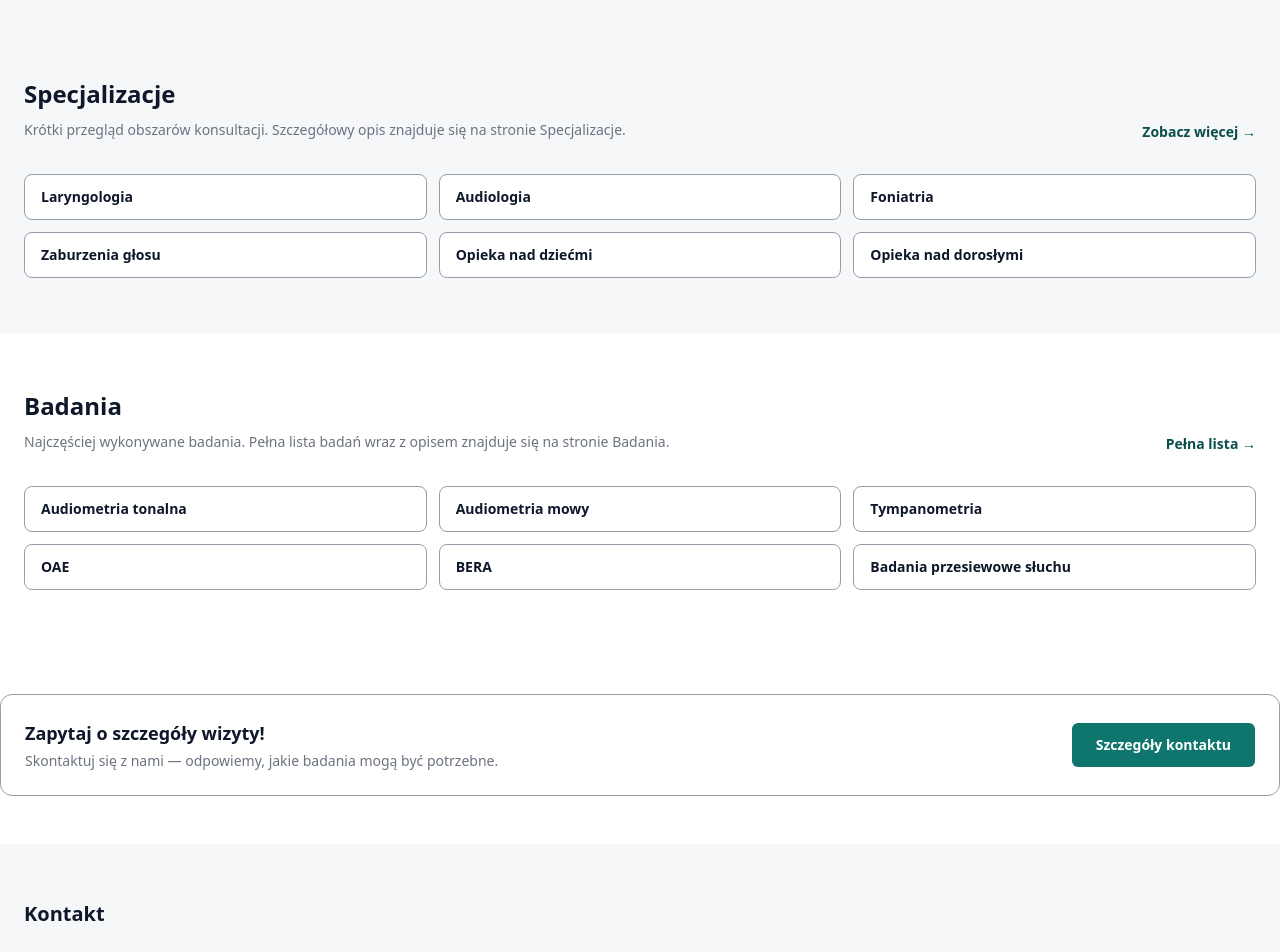
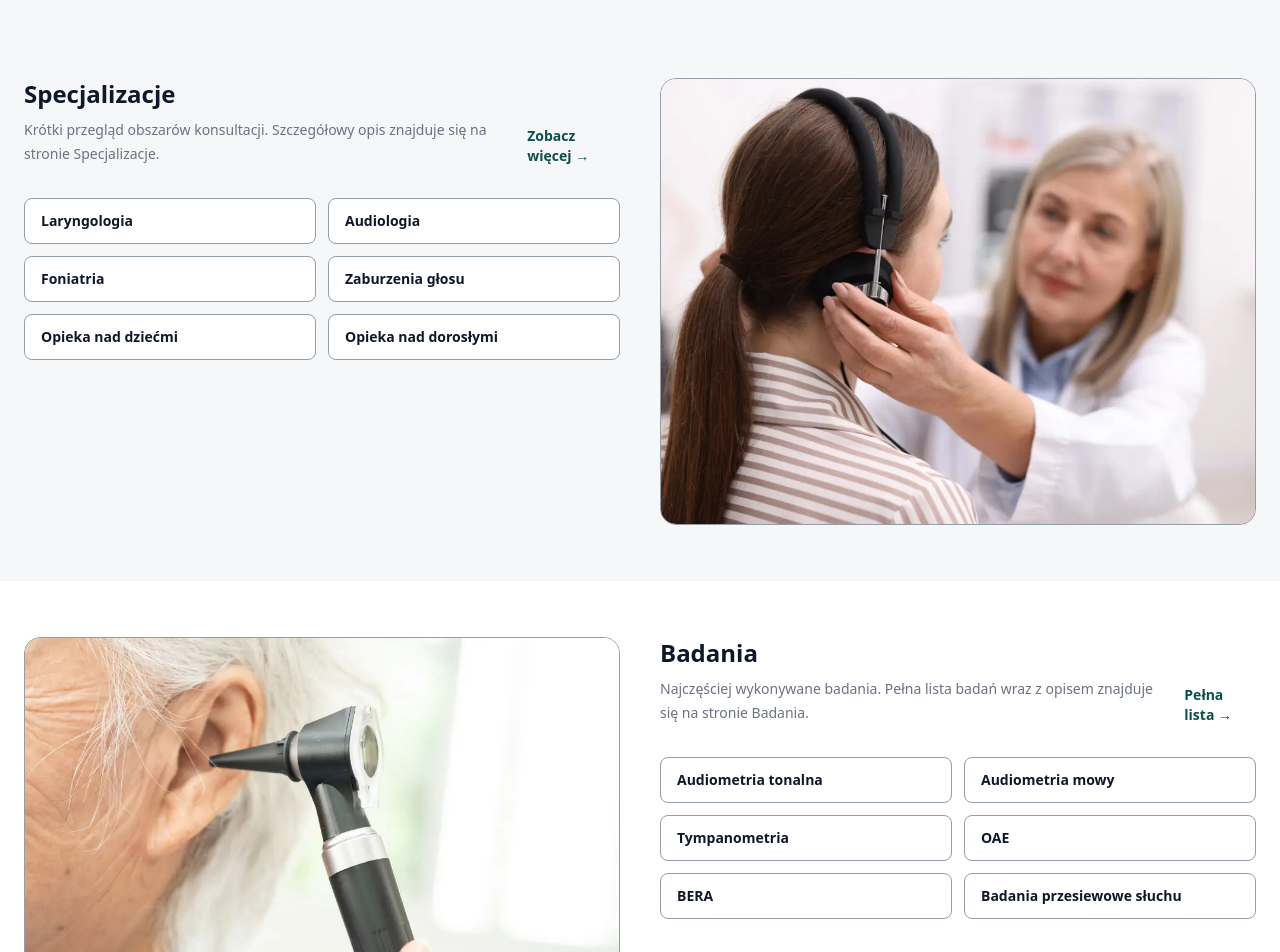
Before and after one commit to Kotvitz/dr-teresinska, a Next.js app: page / in a window 1280 px wide. Shown: the part 900-1852 px from the top of the page. Built offline with nearby package versions, Linux system fonts and the light colour scheme; no server answers.

Commit message:
feat: add illustrative photos to the preview sections on the home page

```diff
--- a/src/app/components/sections/DiagnosticsPreview.tsx
+++ b/src/app/components/sections/DiagnosticsPreview.tsx
@@ -1,3 +1,5 @@
+import Image from "next/image";
+
 const TESTS = [
   "Audiometria tonalna",
   "Audiometria mowy",
@@ -7,14 +9,44 @@ const TESTS = [
   "Badania przesiewowe słuchu",
 ];
 
-export default function DiagnosticsPreview() {
+type Props = {
+  imageSrc?: string;
+  imageAlt?: string;
+};
+
+export default function DiagnosticsPreview({
+  imageSrc,
+  imageAlt = "Ilustracja przedstawiająca diagnostykę słuchu i badania audiologiczne",
+}: Props) {
   return (
-    <section className="container-page py-14">
-      <div className="flex flex-col gap-3 md:flex-row md:items-end md:justify-between">
+    <section className="py-14">
+      <div className="container-page grid gap-10 md:grid-cols-2 md:items-start">
+        <div className="md:order-1">
+          {imageSrc ? (
+            <div className="relative aspect-4/3 w-full overflow-hidden rounded-2xl border border-(--border) bg-(--surface-muted)">
+              <Image
+                src={imageSrc}
+                alt={imageAlt}
+                fill
+                className="object-contain"
+                sizes="(min-width: 768px) 520px, 100vw"
+              />
+            </div>
+          ) : (
+            <div
+              aria-hidden="true"
+              className="aspect-4/3 w-full rounded-2xl border border-(--border) bg-(--surface-muted)"
+            />
+          )}
+        </div>
+
+        <div className="md:order-2">
+          <div className="flex flex-col gap-3 sm:flex-row sm:items-end sm:justify-between">
             <div>
               <h2 className="text-2xl font-bold text-(--text)">Badania</h2>
               <p className="mt-2 max-w-2xl text-sm leading-6 text-(--text-muted)">
-            Najczęściej wykonywane badania. Pełna lista badań wraz z opisem znajduje się na stronie Badania.
+                Najczęściej wykonywane badania. Pełna lista badań wraz z opisem
+                znajduje się na stronie Badania.
               </p>
             </div>
 
@@ -26,7 +58,7 @@ export default function DiagnosticsPreview() {
             </a>
           </div>
 
-      <ul className="mt-8 grid gap-3 sm:grid-cols-2 md:grid-cols-3">
+          <ul className="mt-8 grid gap-3 sm:grid-cols-2">
             {TESTS.map((t) => (
               <li
                 key={t}
@@ -36,6 +68,8 @@ export default function DiagnosticsPreview() {
               </li>
             ))}
           </ul>
+        </div>
+      </div>
     </section>
   );
 }
--- a/src/app/components/sections/ServicesPreview.tsx
+++ b/src/app/components/sections/ServicesPreview.tsx
@@ -1,3 +1,5 @@
+import Image from "next/image";
+
 const ITEMS = [
   "Laryngologia",
   "Audiologia",
@@ -7,18 +9,44 @@ const ITEMS = [
   "Opieka nad dorosłymi",
 ];
 
-export default function ServicesPreview() {
+type Props = {
+  imageSrc?: string;
+  imageAlt?: string;
+};
+
+export default function ServicesPreview({
+  imageSrc,
+  imageAlt = "Ilustracja przedstawiająca zakres usług otolaryngologicznych i foniatrycznych",
+}: Props) {
   return (
     <section className="section-muted py-14">
-      <div className="container-page">
-        <div className="flex flex-col gap-3 md:flex-row md:items-end md:justify-between">
+      <div className="container-page grid gap-10 md:grid-cols-2 md:items-start">
+        <div className="md:order-2">
+          {imageSrc ? (
+            <div className="relative aspect-4/3 w-full overflow-hidden rounded-2xl border border-(--border) bg-(--surface-muted)">
+              <Image
+                src={imageSrc}
+                alt={imageAlt}
+                fill
+                className="object-contain"
+                sizes="(min-width: 768px) 520px, 100vw"
+              />
+            </div>
+          ) : (
+            <div
+              aria-hidden="true"
+              className="aspect-4/3 w-full rounded-2xl border border-(--border) bg-(--surface-muted)"
+            />
+          )}
+        </div>
+
+        <div className="md:order-1">
+          <div className="flex flex-col gap-3 sm:flex-row sm:items-end sm:justify-between">
             <div>
-            <h2 className="text-2xl font-bold text-(--text)">
-              Specjalizacje
-            </h2>
+              <h2 className="text-2xl font-bold text-(--text)">Specjalizacje</h2>
               <p className="mt-2 max-w-2xl text-sm leading-6 text-(--text-muted)">
-              Krótki przegląd obszarów konsultacji. Szczegółowy opis znajduje się na stronie
-              Specjalizacje.
+                Krótki przegląd obszarów konsultacji. Szczegółowy opis znajduje
+                się na stronie Specjalizacje.
               </p>
             </div>
 
@@ -30,7 +58,7 @@ export default function ServicesPreview() {
             </a>
           </div>
 
-        <div className="mt-8 grid gap-3 sm:grid-cols-2 md:grid-cols-3">
+          <div className="mt-8 grid gap-3 sm:grid-cols-2">
             {ITEMS.map((label) => (
               <div
                 key={label}
@@ -41,6 +69,7 @@ export default function ServicesPreview() {
             ))}
           </div>
         </div>
+      </div>
     </section>
   );
 }
--- a/src/app/page.tsx
+++ b/src/app/page.tsx
@@ -10,8 +10,8 @@ export default function HomePage() {
       <main className="scroll-smooth">
         <Hero />
         <AboutPreview />
-        <ServicesPreview />
-        <DiagnosticsPreview />
+        <ServicesPreview imageSrc="/section-image-1.webp"/>
+        <DiagnosticsPreview imageSrc="/section-image-2.webp" />
         <VisitCta />
       </main>
     </>
```
Also changed, not shown: public/section-image-1.webp (added), public/section-image-2.webp (added). Lines whose indentation alone changed are shown as unchanged.
